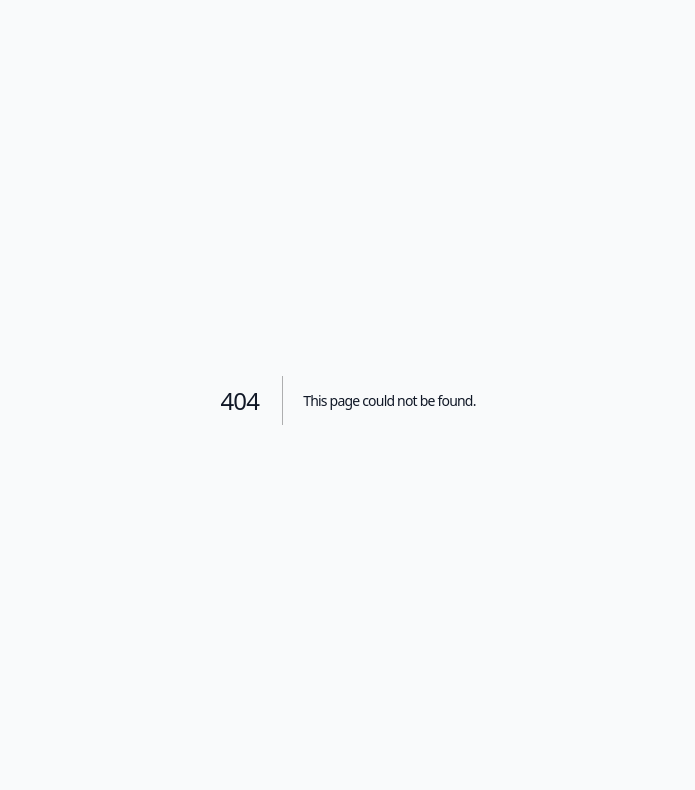
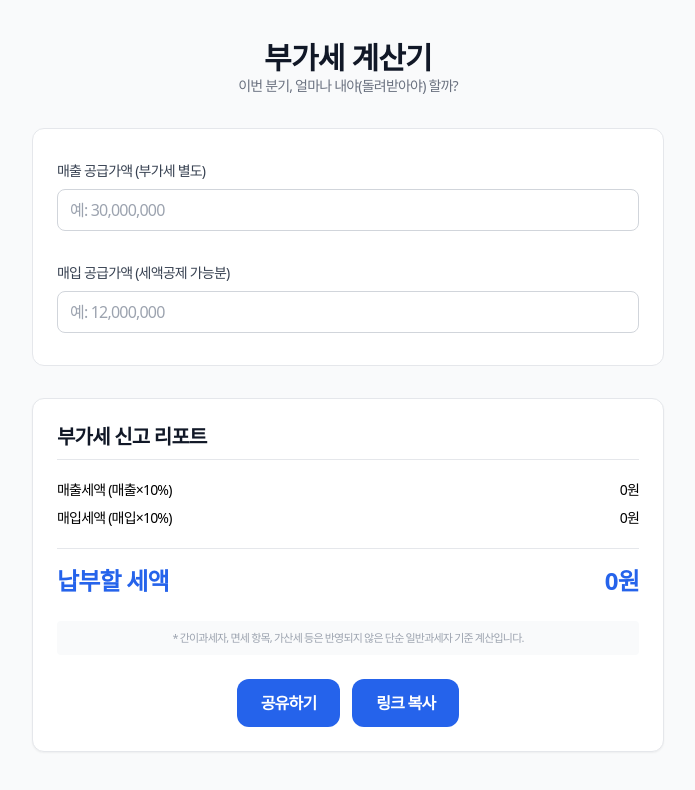
Before and after one commit to greentea2417/semogye-calculator, a Next.js app: page /vat in a window 1280 px wide. Before the commit this address had no page. Shown: the top 790 px of the page, without its empty margins (292-987 px from the left). Built offline with nearby package versions, Linux system fonts and the light colour scheme; a web font is replaced by a local one.

Commit message:
feat: 부가세 계산기 신규 서비스 추가 (/vat)

```diff
--- /dev/null
+++ b/app/vat/page.tsx
@@ -0,0 +1,89 @@
+"use client";
+
+import { useMemo, useState } from "react";
+import InputBlock from "@/components/InputBlock";
+import ResultRow from "@/components/ResultRow";
+import BottomActions from "@/components/BottomActions";
+
+function parseNumber(raw: string | number) {
+  const cleaned = String(raw ?? "").replace(/[^\d]/g, "");
+  return cleaned ? Number(cleaned) : 0;
+}
+function formatComma(n: number) {
+  return n !== undefined ? n.toLocaleString("ko-KR") : "";
+}
+
+function VatContent() {
+  const [salesRaw, setSalesRaw] = useState(""); // 매출 공급가액
+  const [purchaseRaw, setPurchaseRaw] = useState(""); // 매입 공급가액 (세액공제 가능분)
+
+  const result = useMemo(() => {
+    const sales = parseNumber(salesRaw);
+    const purchase = parseNumber(purchaseRaw);
+
+    const salesTax = Math.round(sales * 0.1);
+    const purchaseTax = Math.round(purchase * 0.1);
+    const payable = salesTax - purchaseTax;
+
+    return { salesTax, purchaseTax, payable };
+  }, [salesRaw, purchaseRaw]);
+
+  const shareUrl = useMemo(() => {
+    if (typeof window === "undefined") return "";
+    return `${window.location.origin}/vat`;
+  }, []);
+
+  const handleShare = () => {
+    navigator.clipboard.writeText(shareUrl);
+    alert("부가세 계산 링크가 복사되었습니다!");
+  };
+
+  return (
+    <main className="max-w-2xl mx-auto px-5 py-10 space-y-8">
+      <section className="text-center">
+        <h1 className="text-3xl font-extrabold text-gray-900">부가세 계산기</h1>
+        <p className="text-gray-500 text-sm">이번 분기, 얼마나 내야(돌려받아야) 할까?</p>
+      </section>
+
+      <section className="bg-white p-6 rounded-xl border space-y-4">
+        <InputBlock
+          label="매출 공급가액 (부가세 별도)"
+          type="text"
+          value={salesRaw}
+          onChange={(e: any) => setSalesRaw(formatComma(parseNumber(e.target.value)))}
+          placeholder="예: 30,000,000"
+        />
+        <InputBlock
+          label="매입 공급가액 (세액공제 가능분)"
+          type="text"
+          value={purchaseRaw}
+          onChange={(e: any) => setPurchaseRaw(formatComma(parseNumber(e.target.value)))}
+          placeholder="예: 12,000,000"
+        />
+      </section>
+
+      <section className="bg-white p-6 rounded-xl border shadow-sm">
+        <h2 className="font-bold text-xl mb-4 text-gray-900 border-b pb-2">부가세 신고 리포트</h2>
+        <ResultRow label="매출세액 (매출×10%)" value={result.salesTax} />
+        <ResultRow label="매입세액 (매입×10%)" value={result.purchaseTax} />
+        <hr className="my-4" />
+        <div className="flex justify-between items-center font-extrabold text-2xl text-blue-600">
+          <span>{result.payable >= 0 ? "납부할 세액" : "환급받을 세액"}</span>
+          <span>{Math.abs(result.payable).toLocaleString()}원</span>
+        </div>
+
+        <p className="mt-6 text-[11px] text-gray-400 leading-relaxed text-center bg-gray-50 p-2 rounded">
+          * 간이과세자, 면세 항목, 가산세 등은 반영되지 않은 단순 일반과세자 기준 계산입니다.
+        </p>
+
+        <div className="mt-6">
+          <BottomActions onCopyLink={handleShare} onShare={handleShare} />
+        </div>
+      </section>
+    </main>
+  );
+}
+
+export default function VatPage() {
+  return <VatContent />;
+}
```
